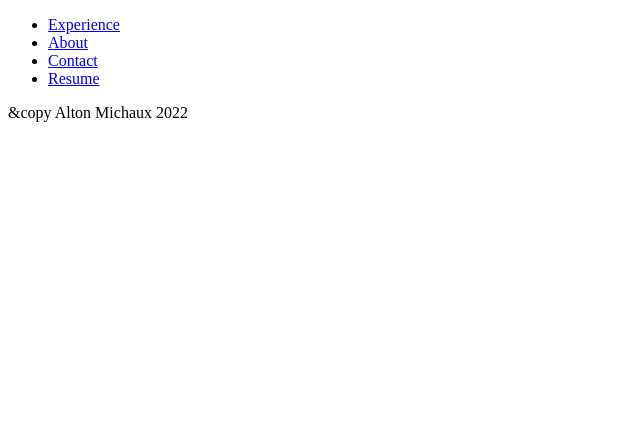
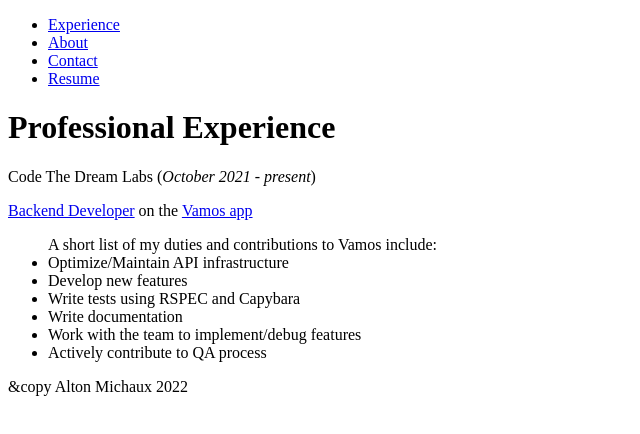
Before and after one commit to alton-michaux/new_portfolio, a React (Create React App) app: page /experience in a window 1280 px wide. Shown: the top 434 px of the page, without its empty margins (0-640 px from the left). Built offline with nearby package versions, Linux system fonts and the light colour scheme.

Commit message:
finally added all the html, styling next

```diff
--- a/src/components/routes/Experience.js
+++ b/src/components/routes/Experience.js
@@ -7,6 +7,23 @@ const Experience = () => {
   return (
     <>
       <Nav></Nav>
+      <div class="main-page">
+        <div class="main-page-greet-box">
+          <h1 class="greet">
+            Professional Experience
+          </h1>
+          <p class="greet">Code The Dream Labs (<i>October 2021 - present</i>)</p>
+          <p class="greet text"><a class="list-group-item-action" href="https://labs.codethedream.org/portfolios/alton-michaux" target="blank">Backend Developer</a> on the <a class="list-group-item-action" href="https://sites.google.com/view/vamosprojectwiki/home" target="none">Vamos app</a></p>
+          <ul class="task-list greet"> A short list of my duties and contributions to Vamos include:
+            <li class="task-item"> Optimize/Maintain API infrastructure </li>
+            <li class="task-item"> Develop new features </li>
+            <li class="task-item"> Write tests using RSPEC and Capybara </li>
+            <li class="task-item"> Write documentation </li>
+            <li class="task-item"> Work with the team to implement/debug features </li>
+            <li class="task-item"> Actively contribute to QA process </li>
+          </ul>
+        </div>
+      </div>
       <Footer></Footer>
     </>
   )
```
